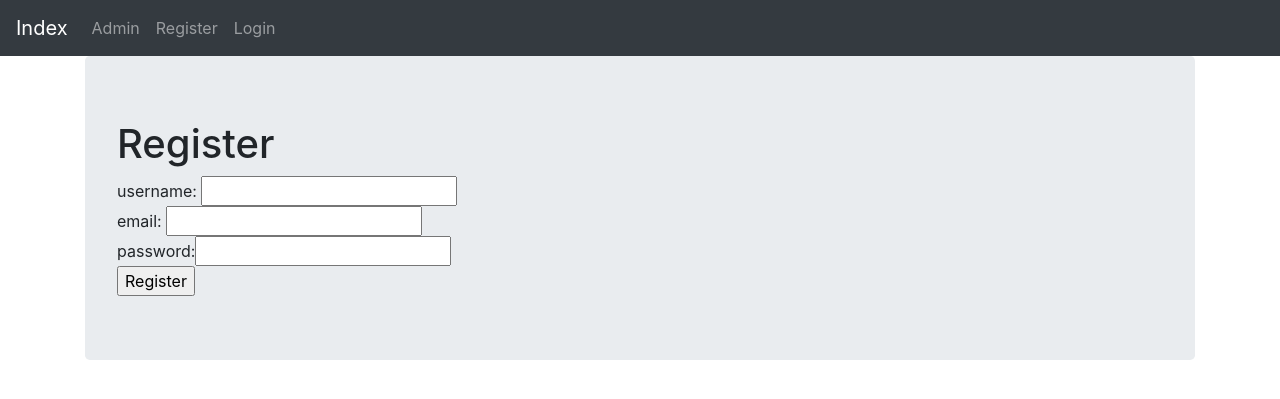
After one commit to divyanshu10/practise, a Django app: page /login/register/ in a window 1280 px wide. The commit adds this page. Shown: the top 399 px of the page. Run offline with Django 3.2, Linux system fonts and the light colour scheme; some libraries are stand-ins or nearby versions.

Commit message:
standalone login system

```diff
--- a/first/first/urls.py
+++ b/first/first/urls.py
@@ -13,11 +13,15 @@ Including another URLconf
     1. Import the include() function: from django.urls import include, path
     2. Add a URL to urlpatterns:  path('blog/', include('blog.urls'))
 """
+
 from django.contrib import admin
 from django.urls import path,include
 from login import views
 
 urlpatterns = [
+    path('',views.index,name='index'),
     path('admin/', admin.site.urls),
-    path('account/',include('login.urls')),
+    path('login/',include('login.urls')),
+    path('logout/',views.user_logout,name='logout'),
+    path('special',views.special,name='special'),
 ]
--- a/first/login/forms.py
+++ b/first/login/forms.py
@@ -1,11 +1,16 @@
 from django import forms
 from django.contrib.auth.models import User
-from login.models import RegisterForm
+from login.models import UserProfileInfo
 
-class UserForm(forms.Model):
+class UserForm(forms.ModelForm):
     password= forms.CharField(widget=forms.PasswordInput())
-    re_password= forms.CharField(widget=forms.PasswordInput())
 
     class Meta():
         model=User
-        fields=('first_name','last_name','email','password','re_password')
+        fields=('username','email','password')
+
+
+# class UserProfileInfoForm(forms.ModelForm):
+#     class Meta():
+#         model=UserProfileInfo
+#         fields=('portfolio_site','profile_pic')
--- a/first/login/models.py
+++ b/first/login/models.py
@@ -1,9 +1,11 @@
 from django.db import models
 from django.contrib.auth.models import User
+
 # Create your models here.
-
-class RegisterForm(models.Model):
+class UserProfileInfo(models.Model):
     user=models.OneToOneField(User,on_delete=models.CASCADE,blank=True)
+    # portfolio_site = models.URLField(blank=True)
+    # profile_pic= models.ImageField(upload_to='profile_pics',blank=True)
 
     def __str__(self):
         return self.user.username
--- /dev/null
+++ b/first/login/templates/login/registration.html
@@ -0,0 +1,25 @@
+{% extends "base.html" %}
+{% load staticfiles %}
+{% block body_block %}
+
+<div class="jumbotron">
+    {% if registered %}
+    <h1>Thankyou for registering!</h1>
+    {% else %}
+    <h1>Register</h1>
+    <form  method="post" enctype="multipart/form-data">
+        {% csrf_token %}
+        <!-- {{ user_form.as_p }} -->
+       username: {{user_form.username}}
+       <br>
+       email: {{user_form.email}}
+       <br>
+        password:{{user_form.password}}
+        <br>
+        <!-- {{profile_form.as_p }} -->
+        <input type="submit" value="Register">
+    </form>
+
+    {% endif %}
+</div>
+{% endblock %}
--- a/first/login/urls.py
+++ b/first/login/urls.py
@@ -1,9 +1,10 @@
+
 from django.urls import path
 from login import views
 app_name='login'
 urlpatterns = [
-    path('index/',views.index,name='index'),
-    path('signup/',views.signup,name='signup'),
-    path('login/',views.login,name='login'),
+    path('register/',views.register,name='register'),
+    path('user_login/',views.user_login,name='user_login'),
+    # path('',views.index,name=''),
 
 ]
--- a/first/login/views.py
+++ b/first/login/views.py
@@ -1,34 +1,93 @@
 from django.shortcuts import render
+# from login.forms import UserForm,UserProfileInfoForm
 from login.forms import UserForm
 
+
+#login
 from django.contrib.auth import authenticate,login,logout
 from django.http import HttpResponseRedirect, HttpResponse
 from django.urls import reverse
 from django.contrib.auth.decorators import login_required
 
 # Create your views here.
+
 def index(request):
     return render(request,'login/index.html')
 
 
-def signup(request):
-    registered=False
-    if request.method=="POST":
-        user_form=UserForm(data=request.POST)
-
-        if user_form.is_valid():
-            user=user_form.save()
-            user.set_password(user.password,user.re_password)
-            user.save()
-        else:
-
-
-    return render(request,'login/signup.html')
-
-def login(request):
-    return render(request,'login/login.html')
+@login_required
+def special(request):
+    return HttpResponse("You are logged in , Nice!")
 
 @login_required
 def user_logout(request):
     logout(request)
     return HttpResponseRedirect(reverse('index'))
+
+def register(request):
+    registered=False
+    if request.method=="POST":
+        user_form=UserForm(data=request.POST)
+        # profile_form=UserProfileInfoForm(data=request.POST)
+
+
+
+        # if user_form.is_valid() and profile_form.is_valid():
+        if user_form.is_valid():
+            user=user_form.save()
+            user.set_password(user.password)
+            user.save()
+
+
+            # profile=profile_form.save(commit=False)
+            # profile.user=user
+            # if 'profile_pic' in request.FILES:
+            #     profile.profile_pic=request.FILES['profile_pic']
+
+            # profile.save()
+            registered=True
+
+        else:
+            # print(user_form.errors and profile_form.errors)
+            print(user_form.errors)
+
+    else:
+        user_form=UserForm()
+        # profile_form=UserProfileInfoForm()
+
+
+    # return render(request,'login/registration.html',
+    #                                  { 'user_form':user_form,
+    #                                     'profile_form': profile_form,
+    #                                    'registered':registered })
+
+    return render(request,'login/registration.html',
+                                     { 'user_form':user_form,
+                                       'registered':registered })
+
+
+
+
+def user_login(request):
+
+    if request.method =='POST':
+        username = request.POST.get('username')
+        password = request.POST.get('password')
+
+        user = authenticate(username=username,password=password)
+
+        if user:
+            if user.is_active:
+                login(request,user)
+                return HttpResponseRedirect(reverse('index'))
+
+
+            else:
+                return HttpResponse("ACCOUNT NOT ACTIVE")
+
+        else:
+            print("Someone tried to login and failed!")
+            print("Username: {} and password {}".format (username,password))
+            return HttpResponse("invalid login details supplied!")
+    else:
+        return render(request,'login/login.html',{})
--- a/first/templates/base.html
+++ b/first/templates/base.html
@@ -5,18 +5,41 @@
     <meta charset="UTF-8">
     <meta name="viewport" content="width=device-width, initial-scale=1.0">
     <meta http-equiv="X-UA-Compatible" content="ie=edge">
-    <title>div {% block title %}
-        {% endblock %}</title>
-    <link rel="stylesheet" href="{% static "css/base.css" %}"> <link rel="stylesheet" href="{% static "css/base.css" %}">
-        {% block head %}
-        {% endblock %}
+    <title></title>
+    <link rel="stylesheet" href="https://maxcdn.bootstrapcdn.com/bootstrap/4.0.0/css/bootstrap.min.css" integrity="sha384-Gn5384xqQ1aoWXA+058RXPxPg6fy4IWvTNh0E263XmFcJlSAwiGgFAW/dAiS6JXm" crossorigin="anonymous">
 
 </head>
 <body>
-    <h1>base</h1>
-    {%block body_block %}
 
 
-    {% endblock %}
+    <nav class="navbar navbar-expand-sm bg-dark navbar-dark">
+        <!-- Brand -->
+        <a class="navbar-brand" href="{% url 'index' %}">Index</a>
+
+        <!-- Links -->
+        <ul class="navbar-nav">
+          <li class="nav-item">
+            <a class="nav-link" href="{% url 'admin:index' %}">Admin</a>
+          </li>
+          <li class="nav-item">
+            <a class="nav-link" href="{% url 'login:register' %}">Register</a>
+          </li>
+          {% if user.is_authenticated %}
+          <li class="nav-item">
+            <a class="nav-link" href="{% url 'logout' %}">Logout</a>
+          </li>
+          {% else %}
+          <li class="nav-item">
+            <a class="nav-link" href="{% url 'login:user_login' %}">Login</a>
+          </li>
+          {% endif %}
+        </ul>
+      </nav>
+
+
+    <div class="container">
+        {% block body_block %}
+        {% endblock %}
+    </div>
 </body>
 </html>
```
Also changed, not shown: first/login/templates/login/index.html (+9 -11 lines), first/login/templates/login/index1.html (added, +13 -0 lines), first/login/templates/login/login.html (+19 -11 lines), first/login/templates/login/login2.html (added, +12 -0 lines), first/db.sqlite3, first/login/migrations/0001_initial.py (added), first/login/templates/login/signup3.html (renamed from first/login/templates/login/signup.html).
